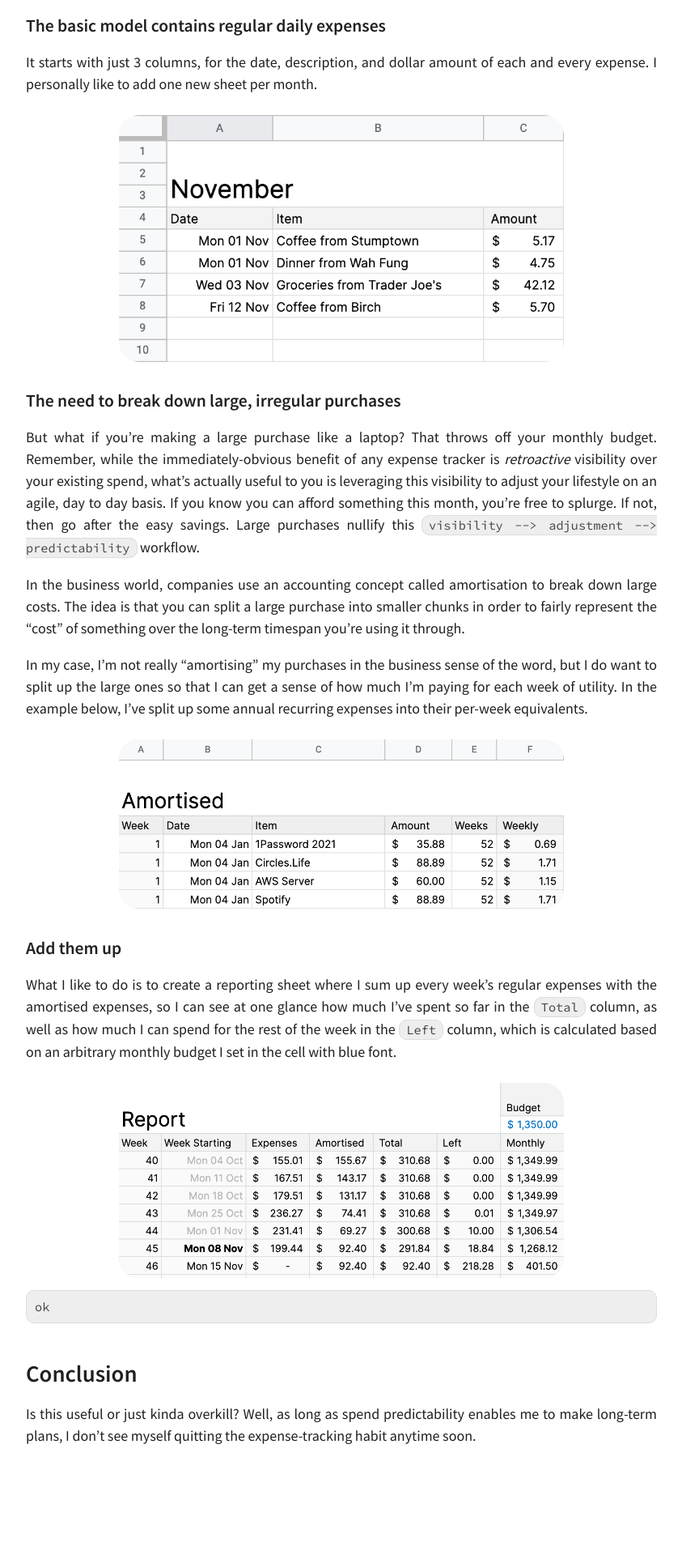
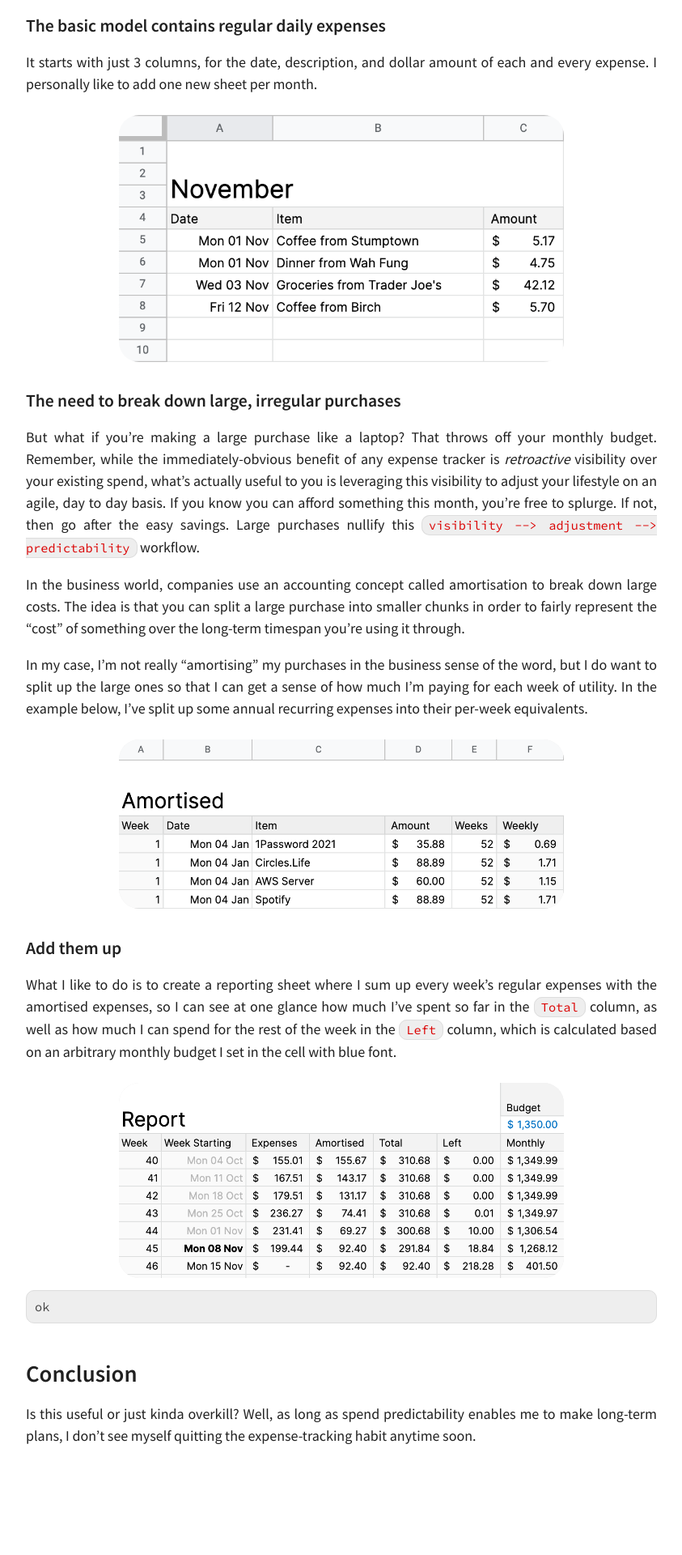
Before and after one commit to rskhor/website, a Jekyll site: the page built from _blog/2021/why-track-expenses.md, in a window 1280 px wide. Shown: the part 1118-3038 px from the top of the page at 81% size, without its empty margins (218-1061 px from the left). Built offline with Jekyll 4.4.1, drawn with Linux system fonts in a browser that asks for light colours.

Commit message:
Code block style change

```diff
--- a/_sass/skeleton.scss
+++ b/_sass/skeleton.scss
@@ -96,7 +96,7 @@ code {
 
   font-family: "Source Code Pro", monospace;
   font-size: 0.85em;
-  color: #444444;
+  color: #DB0000;
 
   border: 1px solid #DDDDDD;
   border-radius: 10px;
@@ -105,7 +105,7 @@ code {
 }
 
 code::selection {
-  color: #202020;
+  color: #DB0000;
   background-color: #DDDDDD;
 }
 
@@ -114,6 +114,8 @@ pre > code {
 
   margin-top: 1.0em;
   padding: 10px;
+
+  color: #444444;
 }
 
 img {
```
